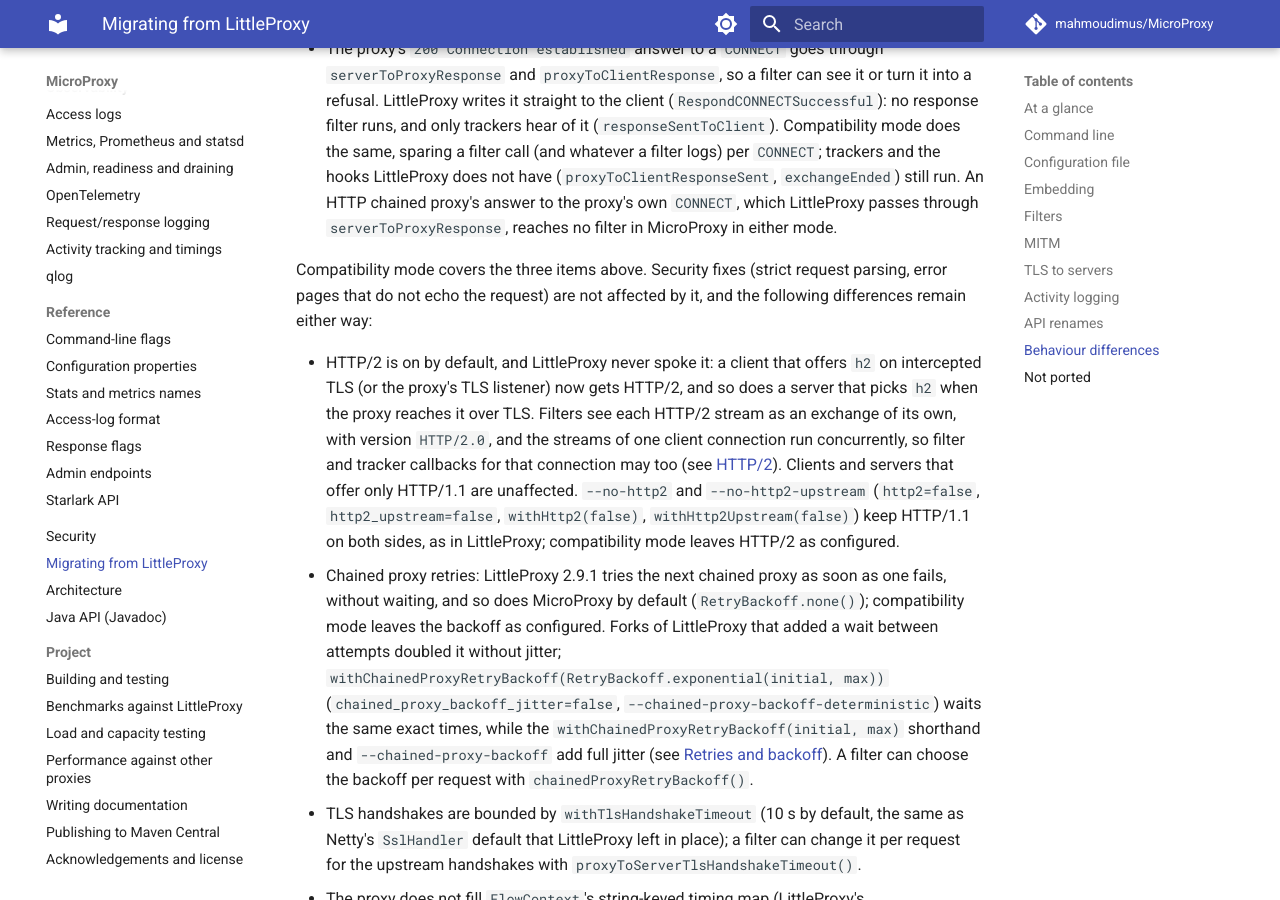
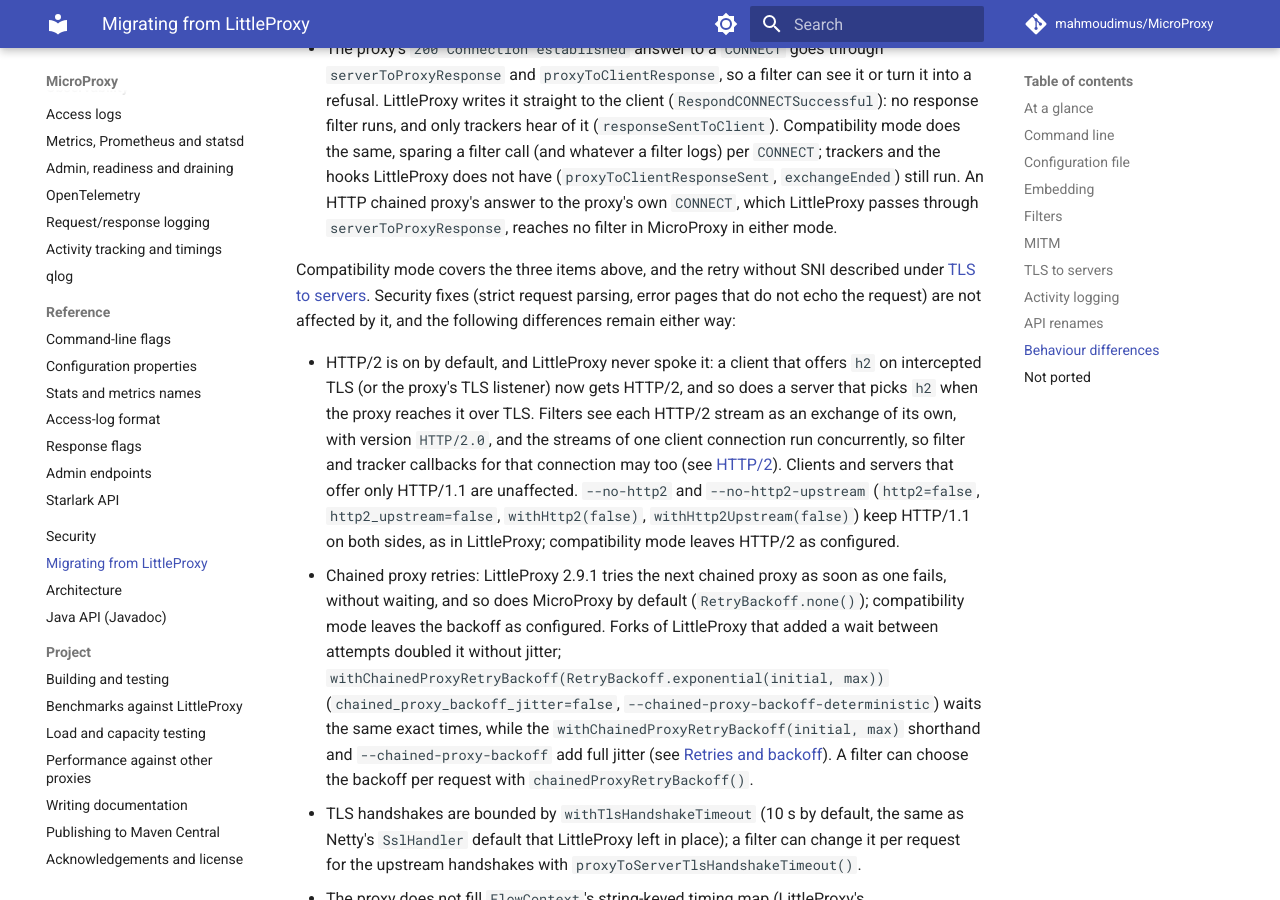
Before and after one commit to mahmoudimus/MicroProxy, an MkDocs documentation site: the page built from docs/migrating-from-littleproxy.md, in a window 1280 px wide and 900 px high, scrolled down 7203 px. Built offline with MkDocs 1.6.1 and Material for MkDocs 9.7.7, drawn with Linux system fonts in a browser that asks for light colours; comment, search, counter and statistics services are not loaded.

Commit message:
docs: list the retry without SNI among the compatibility-mode differences

```diff
--- a/docs/migrating-from-littleproxy.md
+++ b/docs/migrating-from-littleproxy.md
@@ -210,7 +210,8 @@
   chained proxy's answer to the proxy's own `CONNECT`, which LittleProxy passes through
   `serverToProxyResponse`, reaches no filter in MicroProxy in either mode.
 
-Compatibility mode covers the three items above. Security fixes (strict request parsing, error
+Compatibility mode covers the three items above, and the retry without SNI described under
+[TLS to servers](#tls-to-servers). Security fixes (strict request parsing, error
 pages that do not echo the request) are not affected by it, and the following differences remain
 either way:
 
```
